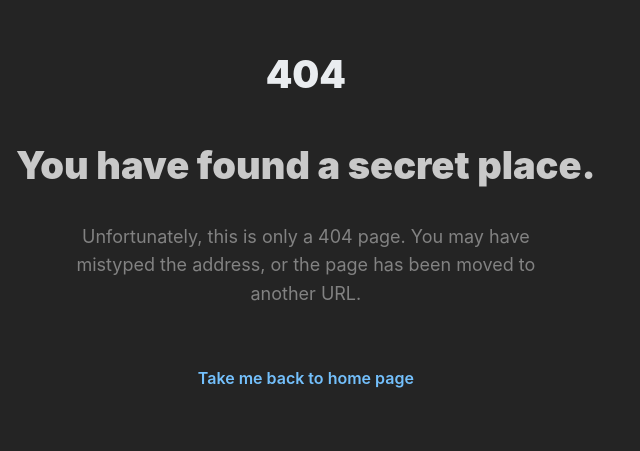
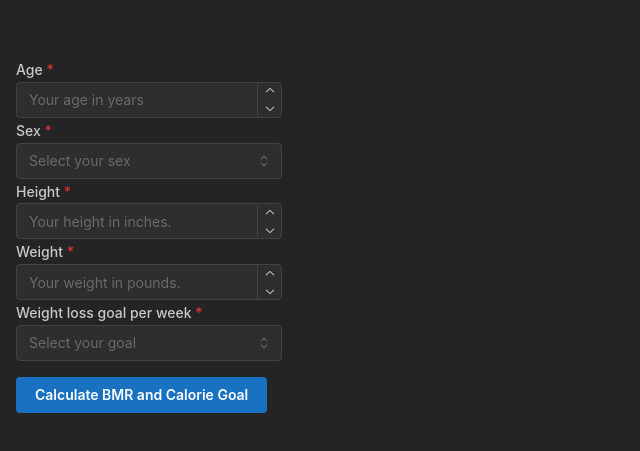
Before and after one commit to salvofalcon/capstone-ArgosInc, a React (Vite) app in the folder nutribuddy/: page /bmr-calculator in a window 1280 px wide. Before the commit this address had no page. Shown: the part 173-624 px from the top of the page, without its empty margins (0-640 px from the left). Built offline with nearby package versions, Linux system fonts and the light colour scheme.

Commit message:
BMRCalculator Pre-Database

```diff
--- /dev/null
+++ b/nutribuddy/src/pages/CalorieGoal/CalorieGoalCalculator.tsx
@@ -0,0 +1,149 @@
+import React, { useState } from 'react';
+import { Card, Text, TextInput, NumberInput, Button, Group, Container, Select } from '@mantine/core';
+
+const BMRCalculator: React.FC = () => {
+    const [height, setHeight] = useState<number | string>('');
+    const [weight, setWeight] = useState<number | string>('');
+    const [goal, setGoal] = useState<string | null>('');
+    const [age, setAge] = useState<number | string>('');
+    const [sex, setSex] = useState<string | null>(null);
+    const [bmrResult, setBmrResult] = useState<number | null>(null);
+
+
+    // Placeholder function for form submission
+
+
+    const calculateBMR = (height: number, weight: number, userAge: number, userSex: string) => {
+        // Mifflin-St Jeor Equation
+
+        let bmr;
+        if (userSex === 'male') {
+            bmr = 66.47 + (6.24 * weight) + (12.7 * height) - (6.755 * userAge);
+        } else {
+            bmr = 655.1 + (4.35 * weight) + (4.7 * height) - (4.7 * userAge);
+        }
+
+
+        return bmr;
+    }
+
+    const handleSubmit = async (event: React.FormEvent<HTMLFormElement>) => {
+        event.preventDefault();
+        const userHeight = parseFloat(height as string);
+        const userWeight = parseFloat(weight as string);
+        const userAge = parseInt(age as string);
+
+        if (!isNaN(userHeight) && !isNaN(userWeight) && !isNaN(userAge) && sex) {
+            const bmr = calculateBMR(userHeight, userWeight, userAge, sex);
+            setBmrResult(bmr);
+        } else {
+            console.error('Invalid input');
+        }
+
+        // Construct the body of user data to be sent/updated
+        const body = {
+            height: userHeight,
+            weight: userWeight,
+            age: userAge,
+            sex: sex,
+            bmr: bmrResult,
+
+        };
+
+        try {
+
+            const response = await fetch('/completeProfile', {
+                method: 'POST',
+                headers: {
+                    'Content-Type': 'application/json',
+                },
+                body: JSON.stringify(body),
+            });
+
+            if (!response.ok) {
+                throw new Error('Network response was not ok');
+            }
+
+            const responseData = await response.json();
+
+        } catch (error) {
+            console.error('There was a problem with the fetch:', error);
+        }
+
+    }
+
+    return (
+        <Container size="sm" mt="md">
+            <form onSubmit={handleSubmit}>
+
+                <NumberInput
+                    label="Age"
+                    placeholder="Your age in years"
+                    value={age}
+                    onChange={(value) => setAge(value)}
+                    required
+                />
+
+                <Select
+                    label="Sex"
+                    placeholder="Select your sex"
+                    value={sex}
+                    onChange={setSex}
+                    data={[
+                        {value: 'male', label: 'Male'},
+                        {value: 'female', label: 'Female' }
+                    ]}
+                    required
+                />
+
+
+                <NumberInput
+                    label="Height"
+                    placeholder="Your height in inches."
+                    value = {height}
+                    onChange={setHeight}
+                    required
+                />
+
+                <NumberInput
+                    label="Weight"
+                    placeholder="Your weight in pounds."
+                    value={weight}
+                    onChange={setWeight}
+                    required
+                />
+
+                <Select
+                    label="Weight loss goal per week"
+                    placeholder="Select your goal"
+                    value={goal}
+                    onChange={setGoal}
+                    data={[
+                        {value: '0.5', label: 'Lose 0.5 lbs' },
+                        {value: '1', label: 'Lose 1 pounds',
+                        // add more options if we need
+                    }
+                    ]}
+                    required
+                />
+
+
+                <Button type="submit" mt="md">Calculate BMR and Calorie Goal</Button>
+
+            </form>
+
+            {bmrResult !== null && (
+                <Card shadow="sm" padding="lg" mt="md">
+                    <Text>Your Basal Metabolic Rate (BMR) is:</Text>
+                    <Text size="lg" fw={500}>{bmrResult.toFixed(2)} calories/day </Text>
+                </Card>
+            )}
+
+
+
+
+        </Container>
+    );
+}
+
+export default BMRCalculator;
```
Also changed, not shown: nutribuddy/src/main.tsx (+7 -0 lines), 2 other files (tests, documents, lock files or other folders).
